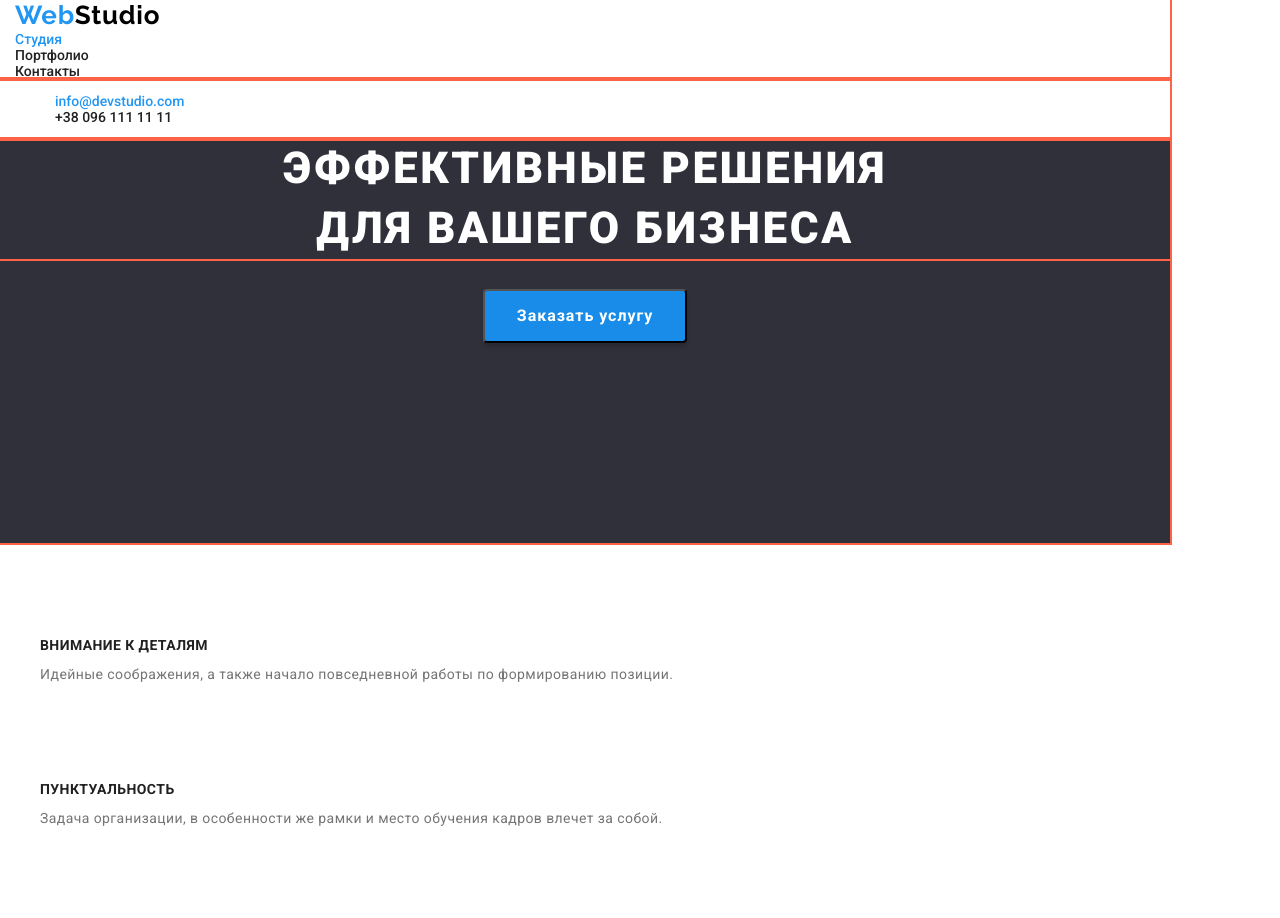
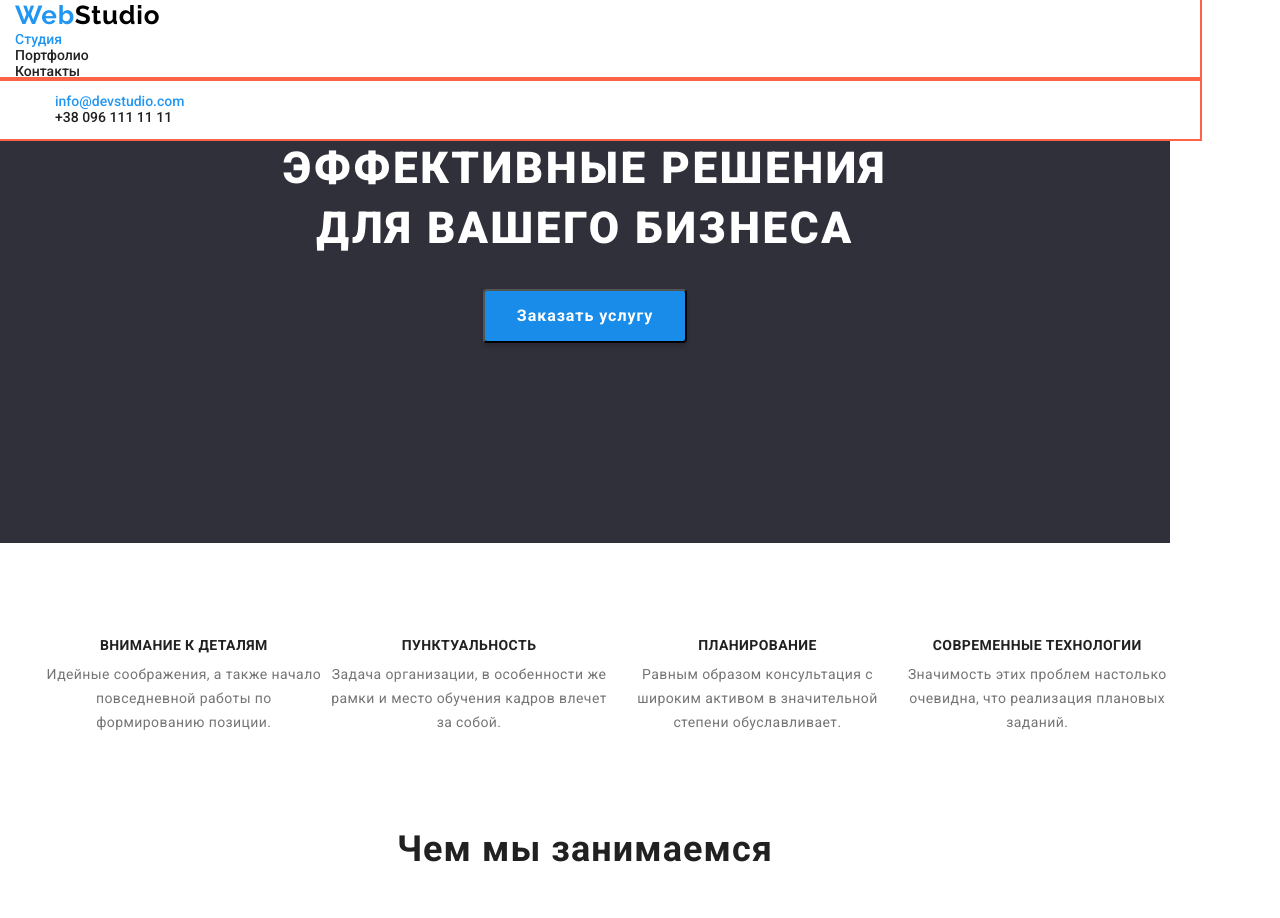
Before and after one commit to Yauheni2021/goit-markup-hw-03-1, a plain HTML site: page index.html in a window 1280 px wide. Shown: the top 918 px of the page. Drawn offline with nearby package versions, Linux system fonts and the light colour scheme.

Commit message:
Добавляет стили

```diff
--- a/css/styles.css
+++ b/css/styles.css
@@ -26,7 +26,7 @@ body {
   padding-left: 15px;
   padding-right: 15px;
   outline: 2px solid tomato;
-  width: 1170px;
+  width: 1200px;
 }
 .logo {
   color: var(--accent-color);
@@ -80,12 +80,10 @@ body {
 .hero {
   margin-bottom: 94px;
   margin-top: 0;
-  outline: 2px solid tomato;
   background-color: var(--secondary-bg-color);
   text-align: center;
 }
 .hero-title {
-  outline: 2px solid tomato;
   margin-top: 0;
   margin-bottom: 30px;
   color: var(--primary-bg-color);
@@ -126,6 +124,9 @@ body {
   list-style: none;
 }
 .feature-list {
+  display: flex;
+  justify-content: center;
+  text-align: center;
   margin-bottom: 0;
   margin-top: 0;
 }
```
